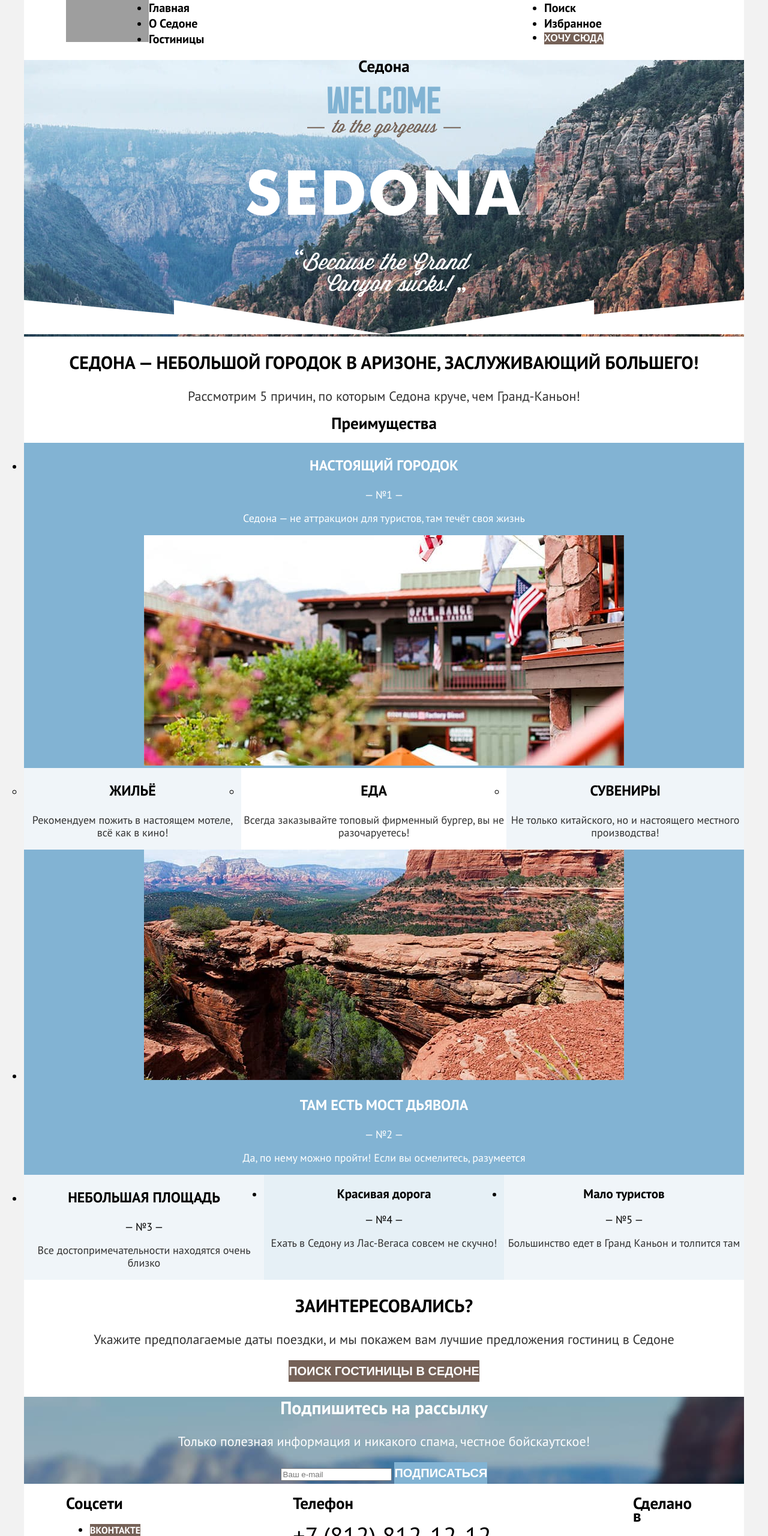
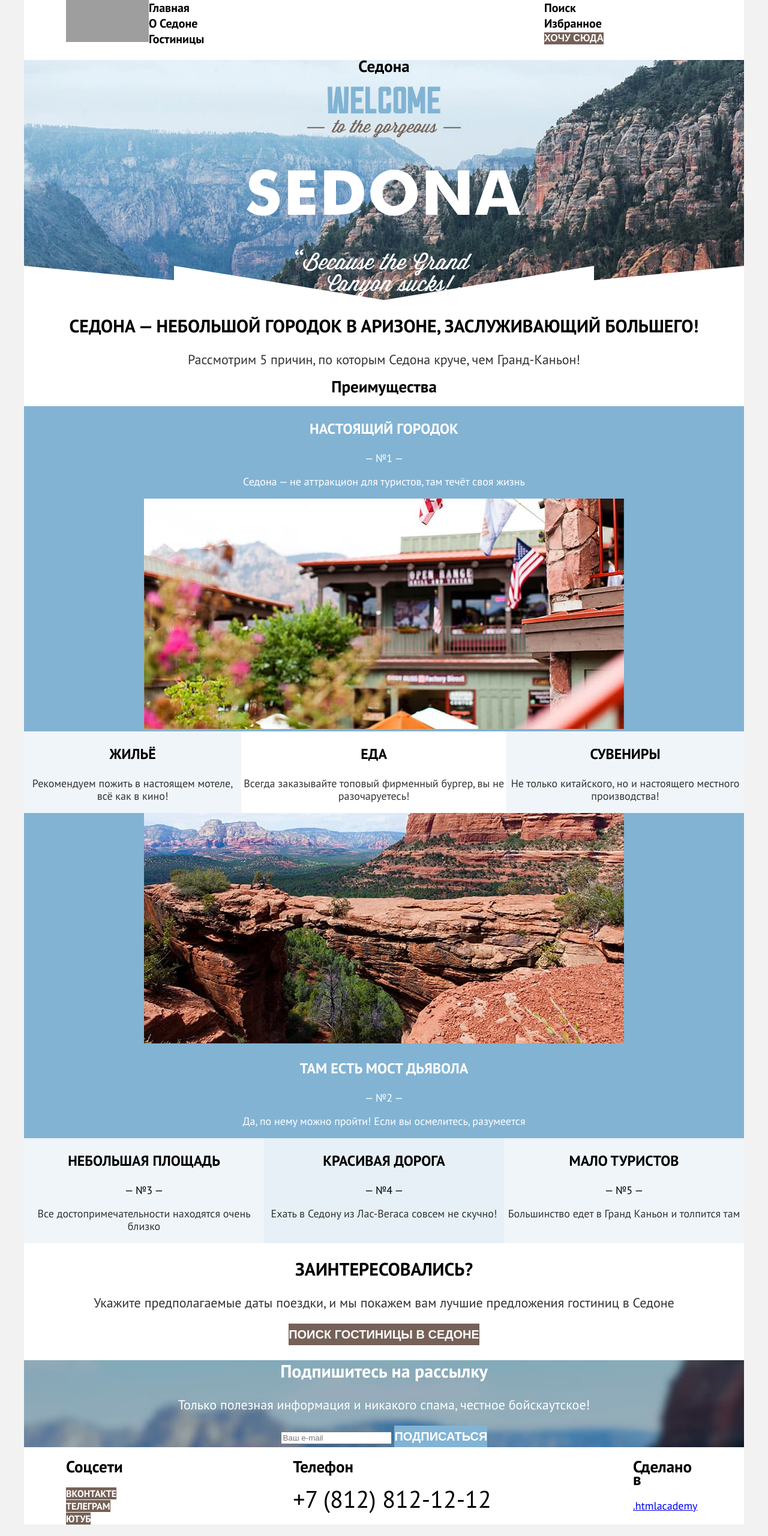
Before and after one commit to htmlacademy-htmlcss/2119915-sedona-34, a plain HTML site: page 5/index.html in a window 1280 px wide. Shown: the top 2560 px of the page at 60% size. Drawn offline with Linux system fonts and the light colour scheme; grey boxes are pictures that could not be loaded.

Commit message:
:heavy_check_mark: Сборка #5

```diff
--- a/5/index.html
+++ b/5/index.html
@@ -12,7 +12,7 @@
         <a class="navigation-logo">
           <img class="logo" src="images/logo.svg" width="138" height="70" alt="Логотип Седоны">
         </a>
-        <ul class="navigation-list">
+        <ul class="navigation-list clear-list">
           <li class="navigation-item">
             <a class="navigation-link navigation-link-current">Главная</a>
           </li>
@@ -23,7 +23,7 @@
             <a class="navigation-link" href="catalog.html">Гостиницы</a>
           </li>
         </ul>
-        <ul class="navigation-list navigation-user">
+        <ul class="navigation-list navigation-user clear-list">
           <li class="navigation-item">
             <a class="navigation-link" href="#">
               <span class="visually-hidden">
@@ -47,22 +47,23 @@
     <main class="main-index main-container">
 
       <section class="welcome">
-        <h1 class="visually-hidden">Седона</h1>
-        <img class="welcome-logo" src="images/welcome.svg" width="458" height="352" alt="Добро пожаловать">
-        <img class="divider" src="images/divider.svg" width="1200" height="57" alt="#">
+        <div class="welcome-container">
+          <h1 class="visually-hidden">Седона</h1>
+          <img class="welcome-logo" src="images/welcome.svg" width="458" height="352" alt="Добро пожаловать">
+        </div>
       </section>
 
       <section class="advantages">
         <h2 class="welcome-title">Седона — небольшой городок в Аризоне, заслуживающий большего!</h2>
         <p class="welcome-description">Рассмотрим 5 причин, по которым Седона круче, чем Гранд-Каньон!</p>
         <h2 class="visually-hidden">Преимущества</h2>
-        <ul class="advantages-list">
+        <ul class="advantages-list clear-list">
           <li class="advantages-item advantages-item-blue">
             <h3 class="advantages-title">Настоящий городок</h3>
             <p class="advantages-number">— №1 —</p>
             <p class="advantages-description">Седона — не аттракцион для туристов, там течёт своя жизнь</p>
             <img class="advantages-photo" src="images/sedona-photo.jpg" width="800" height="384" alt="Седона">
-            <ul class="advantages-sublist">
+            <ul class="advantages-sublist clear-list">
               <li class="advantages-subitem advantages-item-second-bg">
                 <h3 class="advantages-title">Жильё</h3>
                 <p class="advantages-description">Рекомендуем пожить в настоящем мотеле, всё как в кино!</p>
@@ -89,12 +90,12 @@
             <p class="advantages-description">Все достопримечательности находятся очень близко</p>
           </li>
           <li class="advantages-item advantages-item-third-bg">
-            <h3 class="adnvantages-title">Красивая дорога</h3>
+            <h3 class="advantages-title">Красивая дорога</h3>
             <p class="advantages-number">— №4 —</p>
             <p class="advantages-description">Ехать в Седону из Лас-Вегаса совсем не скучно!</p>
           </li>
           <li class="advantages-item advantages-item-second-bg">
-            <h3 class="adnvantages-title">Мало туристов</h3>
+            <h3 class="advantages-title">Мало туристов</h3>
             <p class="advantages-number">— №5 —</p>
             <p class="advantages-description">Большинство едет в Гранд Каньон и толпится там</p>
           </li>
@@ -120,7 +121,7 @@
     <footer class="page-footer">
       <section class="footer-social">
         <h2 class="visually-hidden">Соцсети</h2>
-        <ul class="social-list">
+        <ul class="social-list clear-list">
           <li class="social-item">
             <a class="button" href="https://vk.com/htmlacademy">
               <span class="visually-hidden">ВКонтакте</span>
--- a/5/styles/styles.css
+++ b/5/styles/styles.css
@@ -60,6 +60,12 @@ body {
   background-color: #82B3D3;
 }
 
+.clear-list {
+  margin: 0;
+  padding: 0;
+  list-style-type: none;
+}
+
 .page-header {
   padding-left: 70px;
   padding-right: 70px;
@@ -70,8 +76,6 @@ body {
 }
 
 .navigation-list {
-  padding: 0;
-  margin: 0;
   width: 500px;
 }
 
@@ -97,6 +101,13 @@ body {
   background-size: 100% auto;
 }
 
+.welcome-container {
+  background-image: url("../images/divider.svg");
+  background-size: 100% auto;
+  background-repeat: no-repeat;
+  background-position: bottom;
+}
+
 .welcome-title {
   font-weight: 700;
   font-size: 30px;
@@ -113,8 +124,6 @@ body {
 .advantages-list {
   display: flex;
   flex-wrap: wrap;
-  margin: 0;
-  padding: 0;
 }
 
 .advantages-title {
@@ -279,7 +288,6 @@ body {
 }
 
 .catalog-filter-list {
-  padding: 0;
   margin-right: 70px;
 }
 
```
Also changed, not shown: 5/catalog.html (+8 -8 lines).
